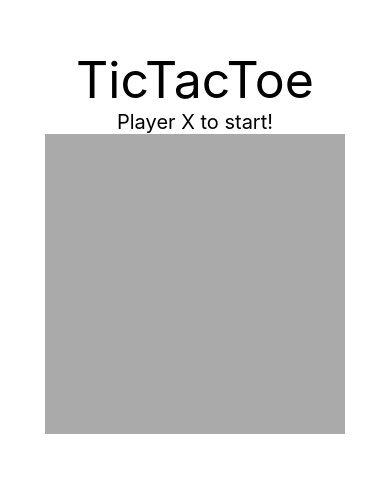
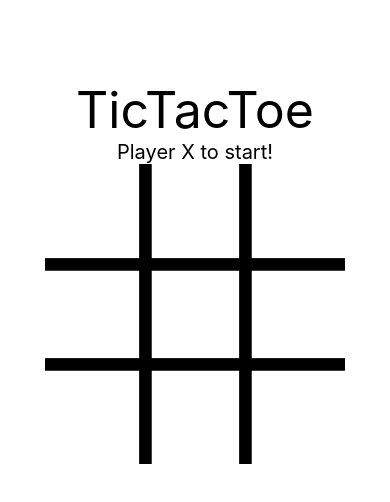
Before and after one commit to arthursiq5/tic-tac-toe-expo, a React Native app: screen / in a window 390 px wide. Shown: the part 150-652 px from the top of the page. Built offline with nearby package versions, Linux system fonts and the light colour scheme.

Commit message:
Adicionado tabuleiro

```diff
--- a/App.tsx
+++ b/App.tsx
@@ -1,6 +1,6 @@
 import { StatusBar } from 'expo-status-bar';
 import React, { useState } from 'react';
-import { FlatList, StyleSheet, Text, TouchableOpacity, View } from 'react-native';
+import { FlatList, StyleSheet, Text, TouchableOpacity, View, Image } from 'react-native';
 
 const getEmptyBoard = () => [
   ' ', ' ', ' ',
@@ -62,6 +62,10 @@ export default function App() {
       <Text style={styles.txtNotification}>{notification}</Text>
 
       <View style={styles.flatListContainer}>
+        <Image
+          source={require('./assets/board.png')}
+          style={styles.boardImage}
+        />
         <FlatList
           style={styles.list}
           data={board}
@@ -89,7 +93,7 @@ const styles = StyleSheet.create({
   flatListContainer: {
     justifyContent: 'center',
     alignItems: 'center',
-    height: 360,
+    height: 300,
     width: '100%'
   },
   txtTitle: {
@@ -108,8 +112,12 @@ const styles = StyleSheet.create({
   square: {
     height: 100,
     width: 100,
-    backgroundColor: '#aaa',
     justifyContent: 'center',
     alignItems: 'center',
-  }
+  },
+  boardImage: {
+    width: 300,
+    height: 300,
+    position: 'absolute',
+  },
 });
```
Also changed, not shown: assets/board.png (added).
